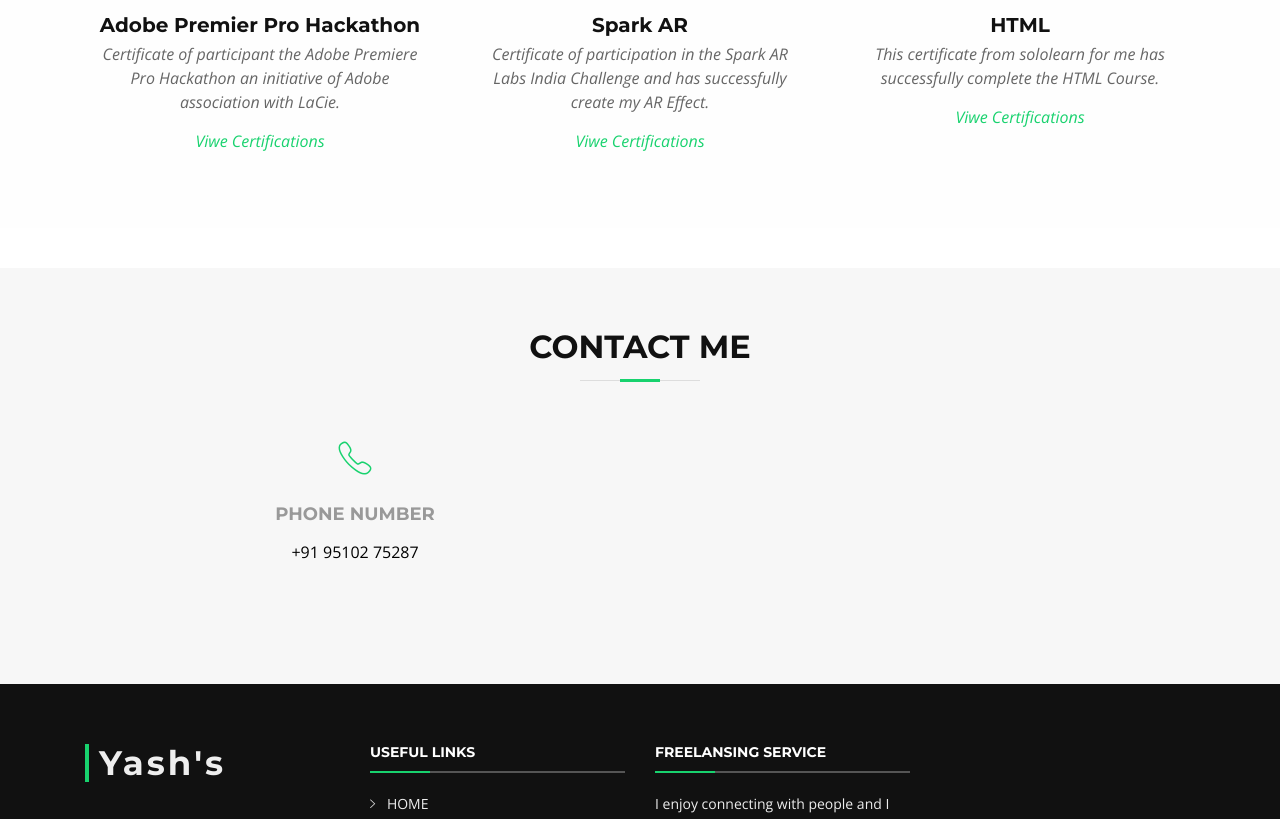
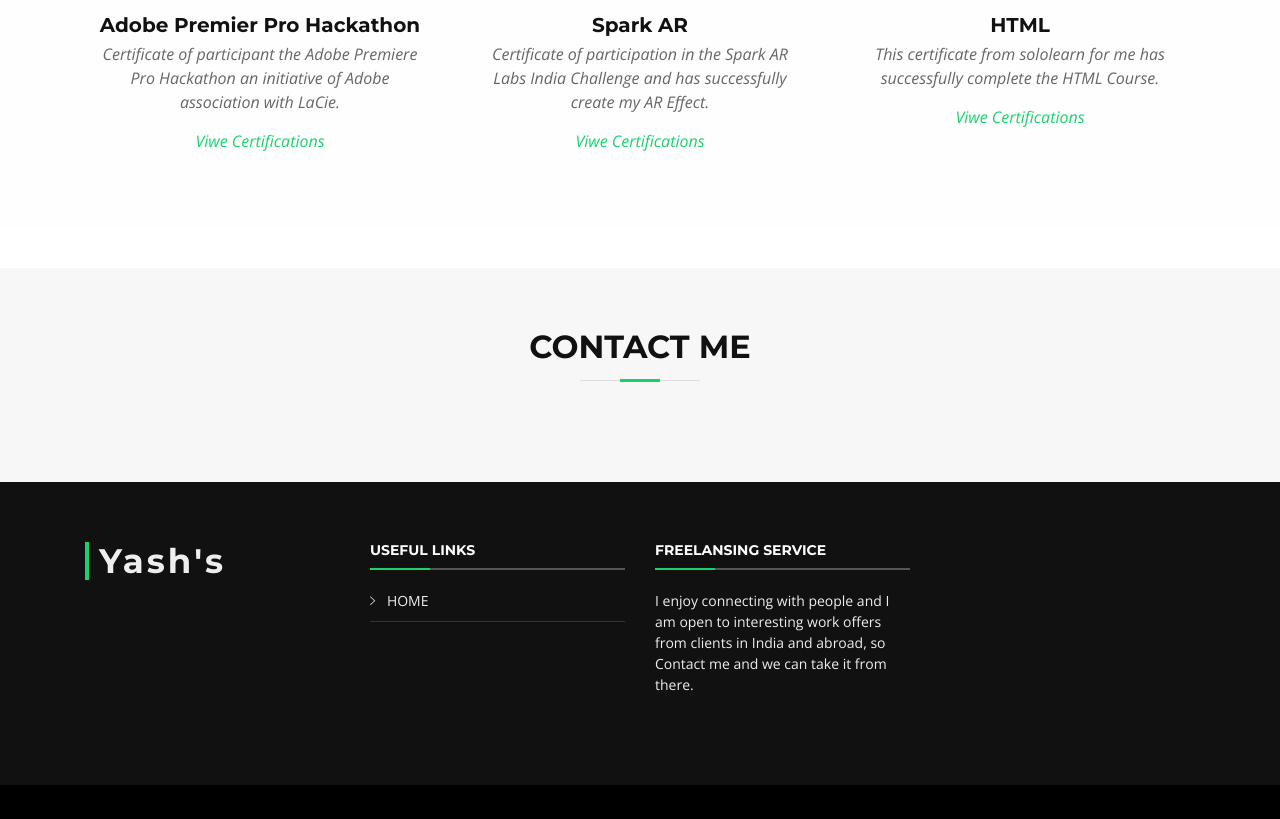
Before and after one commit to Yashkumerbarochiya/Portfolio, a plain HTML site: page index.html in a window 1280 px wide. Shown: the part 3452-4271 px from the top of the page. Drawn offline with nearby package versions, Linux system fonts and the light colour scheme; files whose address does not match are found by name.

Commit message:
index.html

```diff
--- a/index.html
+++ b/index.html
@@ -432,14 +432,6 @@
             </div>
           </div> -->
 
-          <div class="col-md-6">
-            <div class="contact-address">
-              <i class="ion-ios-telephone-outline"></i>
-              <h3>Phone Number</h3>
-              <p><a href="tel:+919510275287">+91 95102 75287</a></p>
-            </div>
-          </div>
-
 
 
 
```
